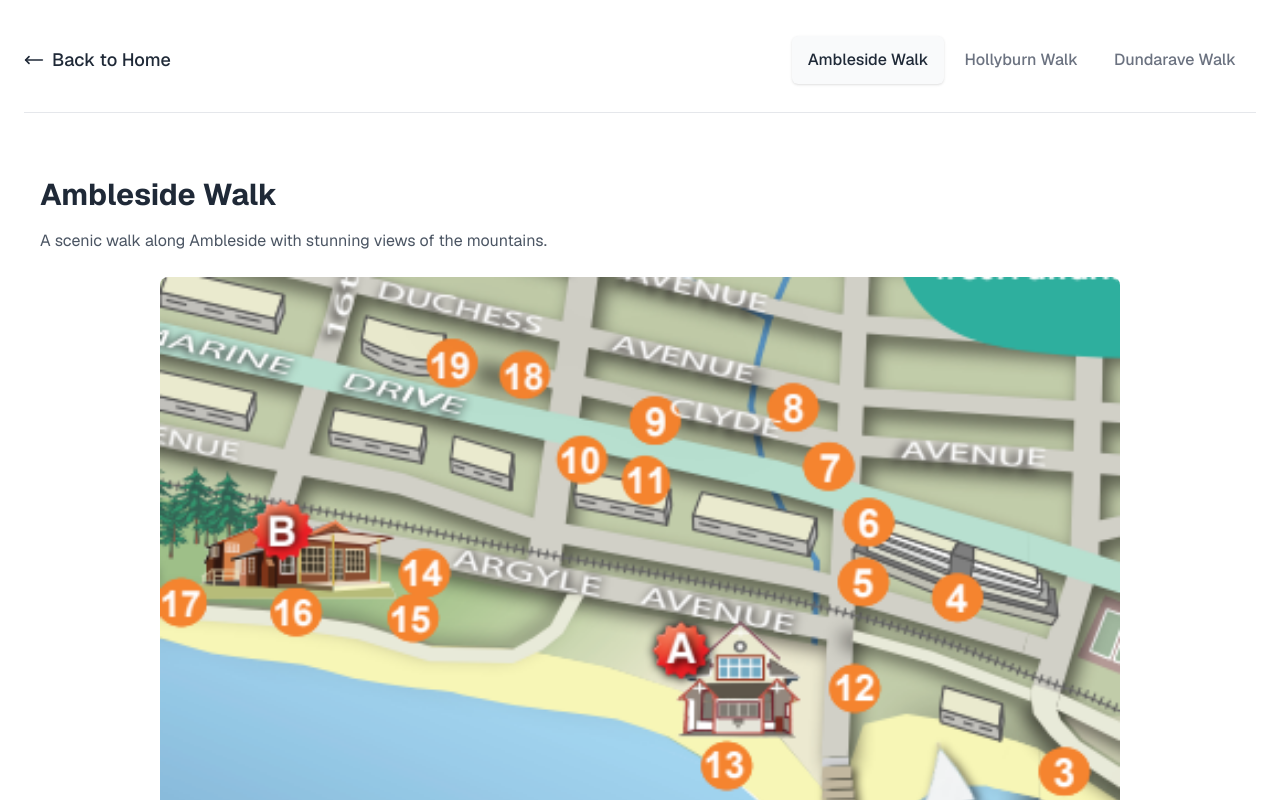
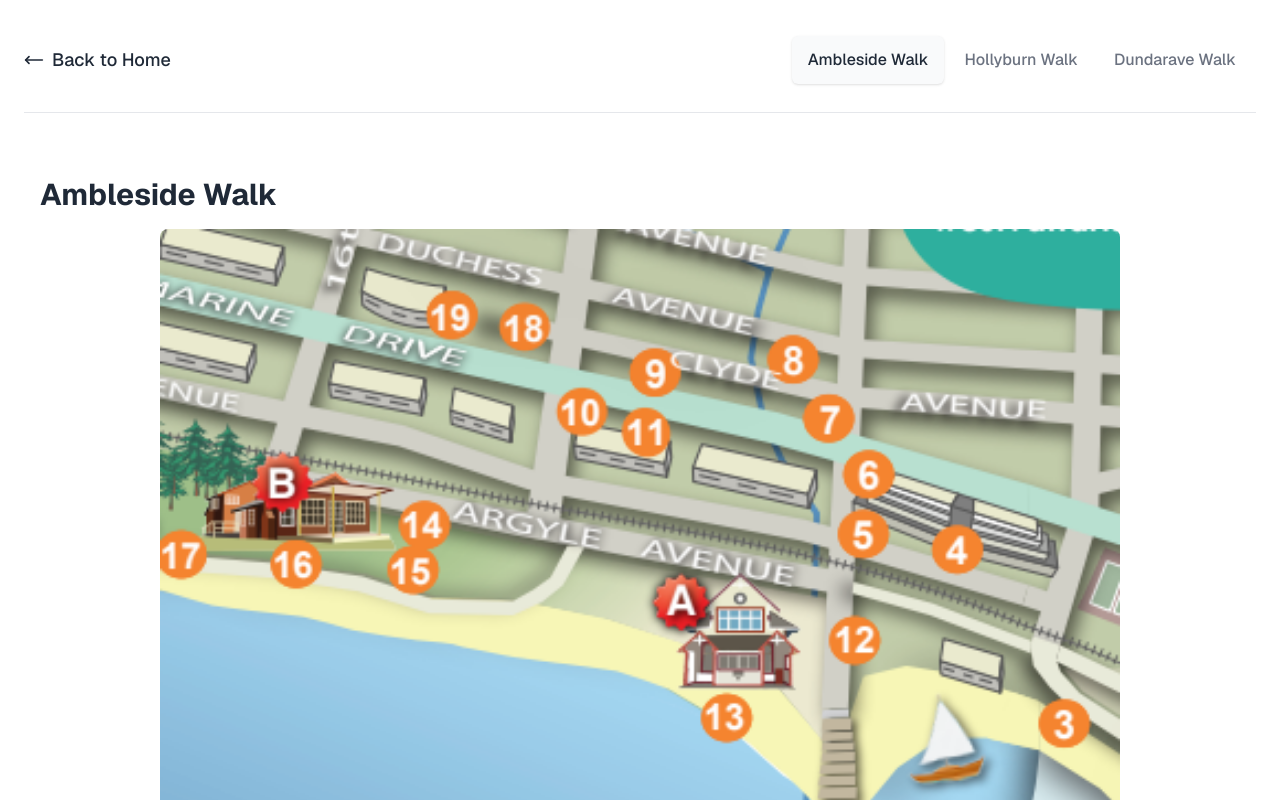
Before and after one commit to jason978273/art-walk, a Next.js app: page /walk/ambleside in a window 1280 px wide. Shown: the top 800 px of the page. Built offline with nearby package versions, Linux system fonts and the light colour scheme.

Commit message:
feat: remove walk description from WalkPage for cleaner layout

```diff
--- a/src/components/WalkPage.tsx
+++ b/src/components/WalkPage.tsx
@@ -18,10 +18,6 @@ export default function WalkPage({ walk, children }: WalkPageProps) {
               <h1 className="text-3xl font-bold mb-4 theme-text-primary">
                 {walk.title}
               </h1>
-              <p className="mb-6 theme-text-secondary">
-                {walk.description}
-              </p>
-
               <div className="w-4/5 mx-auto mb-8">
                   <Image src={walk.map} alt='Walk Static Map' width={800} height={600} className="w-full h-auto rounded-lg"/>
               </div>
```
